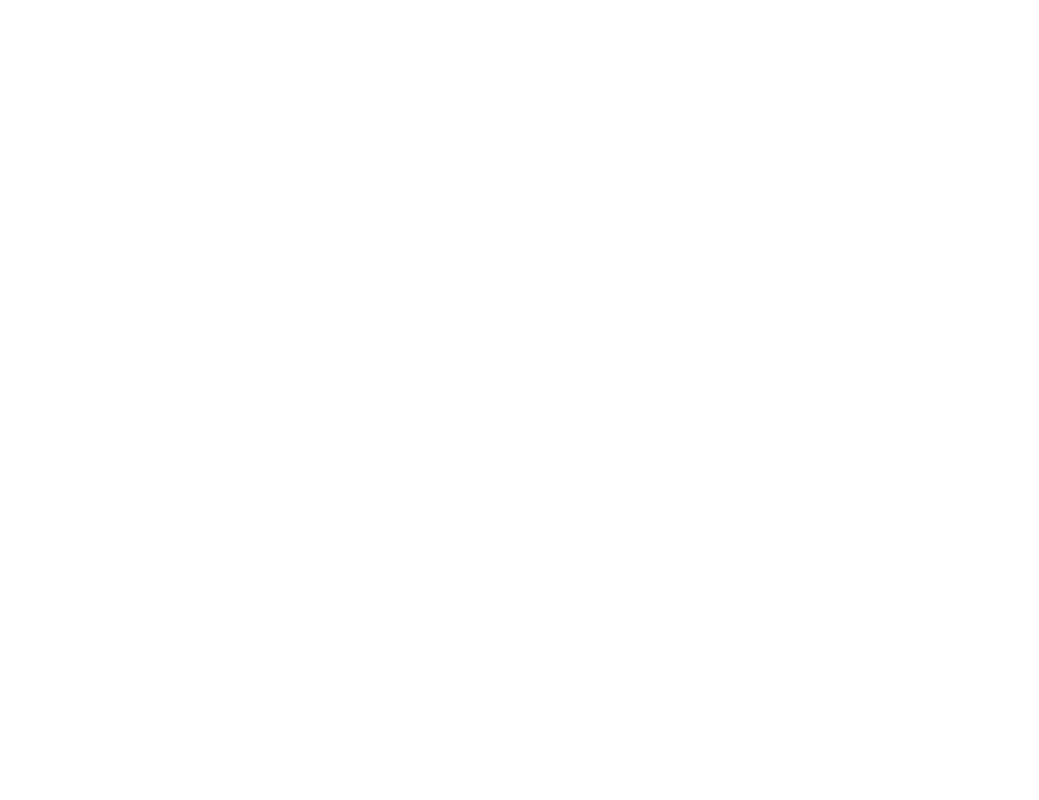
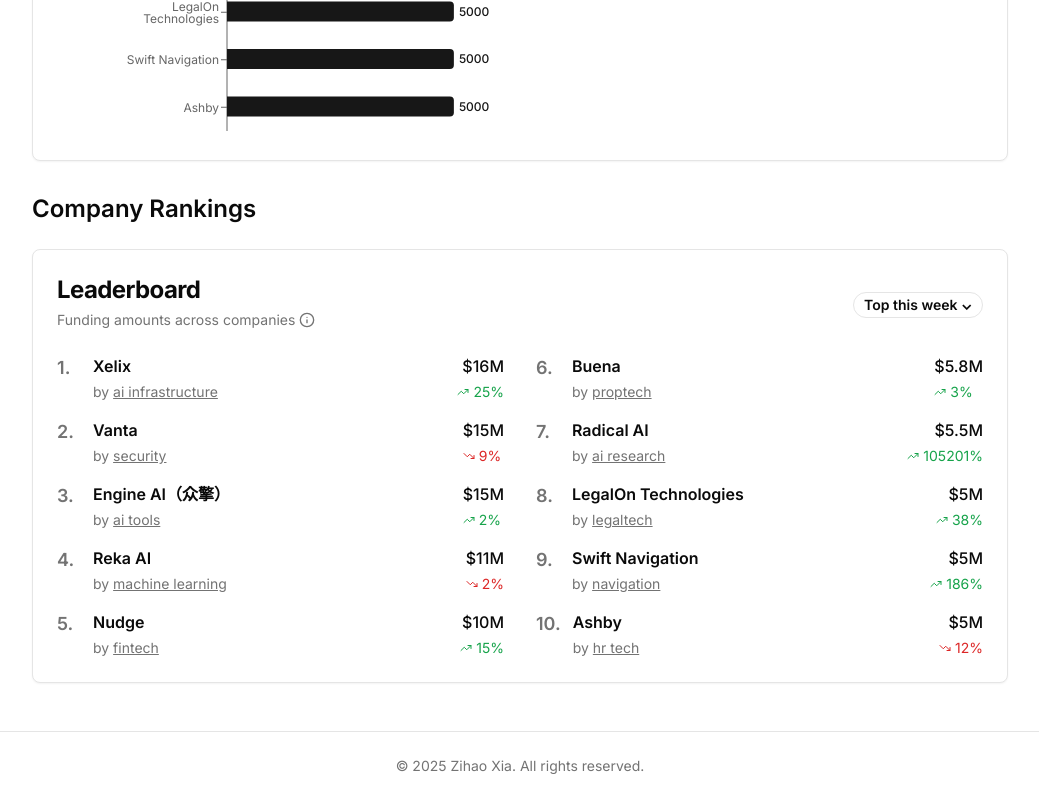
Before and after one commit to ezshrimps/Personal-Website, a Next.js app: page /test in a window 1280 px wide. Before the commit this address had no page. Shown: the part 756-1556 px from the top of the page, without its empty margins (120-1159 px from the left). Before the commit the page ends 800 px from the top, so only its background shows below. Built offline with nearby package versions, Linux system fonts and the light colour scheme.

Commit message:
add demo used test

```diff
--- /dev/null
+++ b/app/test/page.tsx
@@ -0,0 +1,36 @@
+import { Navbar } from "@/components/navbar";
+import FundingBarChart from "@/components/funding-bar-chart";
+import FundingLeaderboard from "@/components/funding-leaderboard";
+
+export default function TestPage() {
+  return (
+    <main className="min-h-screen flex flex-col">
+      <Navbar />
+      <div className="flex-1 container px-4 md:px-6 py-12 max-w-5xl mx-auto space-y-8">
+        <section className="space-y-4">
+          <h1 className="text-4xl font-bold tracking-tighter">Test</h1>
+          <p className="text-xl text-muted-foreground max-w-3xl">
+            Testing I love testing!!!! jk
+          </p>
+        </section>
+
+        <section className="space-y-6">
+          <h2 className="text-2xl font-semibold">Data Visualization</h2>
+          <FundingBarChart />
+        </section>
+
+        <section className="space-y-6">
+          <h2 className="text-2xl font-semibold">Company Rankings</h2>
+          <FundingLeaderboard />
+        </section>
+      </div>
+      <footer className="border-t py-6">
+        <div className="container flex flex-col items-center justify-center gap-4 text-center">
+          <p className="text-sm text-muted-foreground">
+            © {new Date().getFullYear()} Zihao Xia. All rights reserved.
+          </p>
+        </div>
+      </footer>
+    </main>
+  );
+}
--- /dev/null
+++ b/components/funding-bar-chart.tsx
@@ -0,0 +1,86 @@
+"use client";
+
+import {
+  BarChart,
+  Bar,
+  XAxis,
+  YAxis,
+  Tooltip,
+  ResponsiveContainer,
+  LabelList,
+} from "recharts";
+import {
+  Card,
+  CardContent,
+  CardDescription,
+  CardHeader,
+  CardTitle,
+} from "@/components/ui/card";
+
+const data = [
+  { name: "Xelix", amount: 16000 },
+  { name: "Vanta", amount: 15000 },
+  { name: "Engine AI（众擎）", amount: 15000 },
+  { name: "Reka AI", amount: 11000 },
+  { name: "Nudge", amount: 10000 },
+  { name: "Buena", amount: 5800 },
+  { name: "Radical AI", amount: 5500 },
+  { name: "LegalOn Technologies", amount: 5000 },
+  { name: "Swift Navigation", amount: 5000 },
+  { name: "Ashby", amount: 5000 },
+];
+
+export default function FundingBarChart() {
+  return (
+    <Card className="w-full">
+      <CardHeader>
+        <CardTitle className="text-2xl font-bold">
+          『AI Weekly』Funding Top 10
+        </CardTitle>
+        <CardDescription>Amount Raised (in $10K)</CardDescription>
+      </CardHeader>
+      <CardContent>
+        <div className="h-[500px] w-full">
+          <ResponsiveContainer width="100%" height="100%">
+            <BarChart
+              layout="vertical"
+              data={data}
+              margin={{ top: 20, right: 30, left: 20, bottom: 5 }}
+              barSize={20}
+            >
+              <XAxis type="number" hide />
+              <YAxis
+                type="category"
+                dataKey="name"
+                width={150}
+                tick={{ fontSize: 12 }}
+                className="text-muted-foreground"
+              />
+              <Tooltip
+                contentStyle={{
+                  backgroundColor: "hsl(var(--background))",
+                  border: "1px solid hsl(var(--border))",
+                  borderRadius: "6px",
+                  color: "hsl(var(--foreground))",
+                }}
+              />
+              <Bar
+                dataKey="amount"
+                fill="hsl(var(--primary))"
+                radius={[0, 4, 4, 0]}
+              >
+                <LabelList
+                  dataKey="amount"
+                  position="right"
+                  fill="hsl(var(--primary))"
+                  fontSize={12}
+                  fontWeight="500"
+                />
+              </Bar>
+            </BarChart>
+          </ResponsiveContainer>
+        </div>
+      </CardContent>
+    </Card>
+  );
+}
--- /dev/null
+++ b/components/funding-leaderboard.tsx
@@ -0,0 +1,196 @@
+"use client";
+
+import {
+  Card,
+  CardContent,
+  CardDescription,
+  CardHeader,
+  CardTitle,
+} from "@/components/ui/card";
+import { Badge } from "@/components/ui/badge";
+import { TrendingUp, TrendingDown, Info } from "lucide-react";
+
+const leaderboardData = [
+  // THIS IS FAKE DATA, JUST FOR THE DEMO
+  {
+    rank: 1,
+    company: "Xelix",
+    category: "AI Infrastructure",
+    amount: "16M",
+    change: 25,
+    description: "Enterprise AI platform",
+  },
+  {
+    rank: 2,
+    company: "Vanta",
+    category: "Security",
+    amount: "15M",
+    change: -9,
+    description: "Automated compliance platform",
+  },
+  {
+    rank: 3,
+    company: "Engine AI（众擎）",
+    category: "AI Tools",
+    amount: "15M",
+    change: 2,
+    description: "AI-powered development tools",
+  },
+  {
+    rank: 4,
+    company: "Reka AI",
+    category: "Machine Learning",
+    amount: "11M",
+    change: -2,
+    description: "Multimodal AI research",
+  },
+  {
+    rank: 5,
+    company: "Nudge",
+    category: "Fintech",
+    amount: "10M",
+    change: 15,
+    description: "Financial wellness platform",
+  },
+  {
+    rank: 6,
+    company: "Buena",
+    category: "PropTech",
+    amount: "5.8M",
+    change: 3,
+    description: "Real estate technology",
+  },
+  {
+    rank: 7,
+    company: "Radical AI",
+    category: "AI Research",
+    amount: "5.5M",
+    change: 105201,
+    description: "Advanced AI algorithms",
+  },
+  {
+    rank: 8,
+    company: "LegalOn Technologies",
+    category: "LegalTech",
+    amount: "5M",
+    change: 38,
+    description: "AI-powered legal solutions",
+  },
+  {
+    rank: 9,
+    company: "Swift Navigation",
+    category: "Navigation",
+    amount: "5M",
+    change: 186,
+    description: "Precise positioning technology",
+  },
+  {
+    rank: 10,
+    company: "Ashby",
+    category: "HR Tech",
+    amount: "5M",
+    change: -12,
+    description: "Recruiting and talent management",
+  },
+];
+
+export default function FundingLeaderboard() {
+  const leftColumn = leaderboardData.slice(0, 5);
+  const rightColumn = leaderboardData.slice(5, 10);
+
+  return (
+    <Card className="w-full">
+      <CardHeader className="flex flex-row items-center justify-between">
+        <div className="space-y-1">
+          <CardTitle className="text-2xl font-bold flex items-center gap-2">
+            Leaderboard
+          </CardTitle>
+          <CardDescription className="flex items-center gap-1">
+            Funding amounts across companies
+            <Info className="h-4 w-4" />
+          </CardDescription>
+        </div>
+        <Badge variant="outline" className="text-sm">
+          Top this week ⌄
+        </Badge>
+      </CardHeader>
+      <CardContent>
+        <div className="grid grid-cols-1 md:grid-cols-2 gap-8">
+          {/* Left Column */}
+          <div className="space-y-4">
+            {leftColumn.map((item) => (
+              <div key={item.rank} className="flex items-start gap-3">
+                <div className="text-lg font-semibold text-muted-foreground min-w-[24px]">
+                  {item.rank}.
+                </div>
+                <div className="flex-1 space-y-1">
+                  <div className="font-semibold text-foreground">
+                    {item.company}
+                  </div>
+                  <div className="text-sm text-muted-foreground">
+                    by{" "}
+                    <span className="underline">
+                      {item.category.toLowerCase()}
+                    </span>
+                  </div>
+                </div>
+                <div className="text-right space-y-1">
+                  <div className="font-medium">${item.amount}</div>
+                  <div
+                    className={`text-sm flex items-center gap-1 ${
+                      item.change > 0 ? "text-green-600" : "text-red-600"
+                    }`}
+                  >
+                    {item.change > 0 ? (
+                      <TrendingUp className="h-3 w-3" />
+                    ) : (
+                      <TrendingDown className="h-3 w-3" />
+                    )}
+                    {Math.abs(item.change)}%
+                  </div>
+                </div>
+              </div>
+            ))}
+          </div>
+
+          {/* Right Column */}
+          <div className="space-y-4">
+            {rightColumn.map((item) => (
+              <div key={item.rank} className="flex items-start gap-3">
+                <div className="text-lg font-semibold text-muted-foreground min-w-[24px]">
+                  {item.rank}.
+                </div>
+                <div className="flex-1 space-y-1">
+                  <div className="font-semibold text-foreground">
+                    {item.company}
+                  </div>
+                  <div className="text-sm text-muted-foreground">
+                    by{" "}
+                    <span className="underline">
+                      {item.category.toLowerCase()}
+                    </span>
+                  </div>
+                </div>
+                <div className="text-right space-y-1">
+                  <div className="font-medium">${item.amount}</div>
+                  <div
+                    className={`text-sm flex items-center gap-1 ${
+                      item.change > 0 ? "text-green-600" : "text-red-600"
+                    }`}
+                  >
+                    {item.change > 0 ? (
+                      <TrendingUp className="h-3 w-3" />
+                    ) : (
+                      <TrendingDown className="h-3 w-3" />
+                    )}
+                    {Math.abs(item.change)}%
+                  </div>
+                </div>
+              </div>
+            ))}
+          </div>
+        </div>
+      </CardContent>
+    </Card>
+  );
+}
--- a/components/navbar.tsx
+++ b/components/navbar.tsx
@@ -10,6 +10,7 @@ const navItems = [
   { name: "Photography", path: "/photography" },
   { name: "Rhythm Games", path: "/rhythm-games" },
   { name: "Pickleball", path: "/pickleball" },
+  { name: "Test", path: "/test" },
 ];
 
 export function Navbar() {
```
